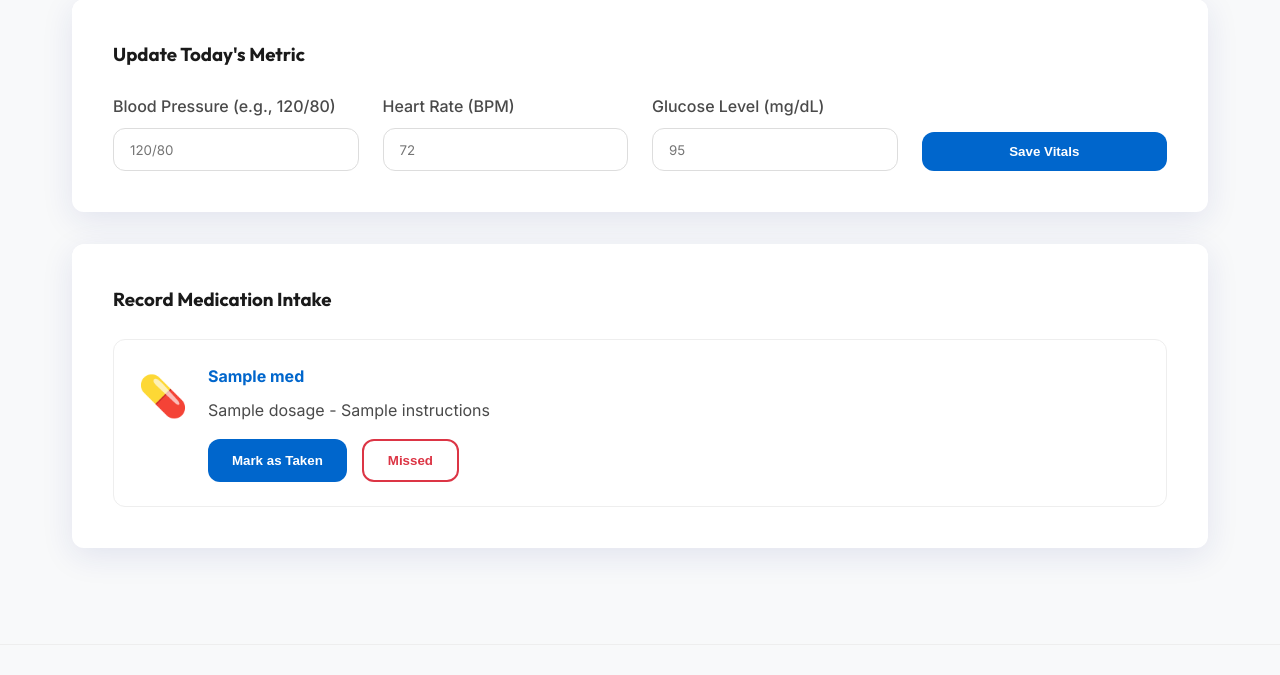
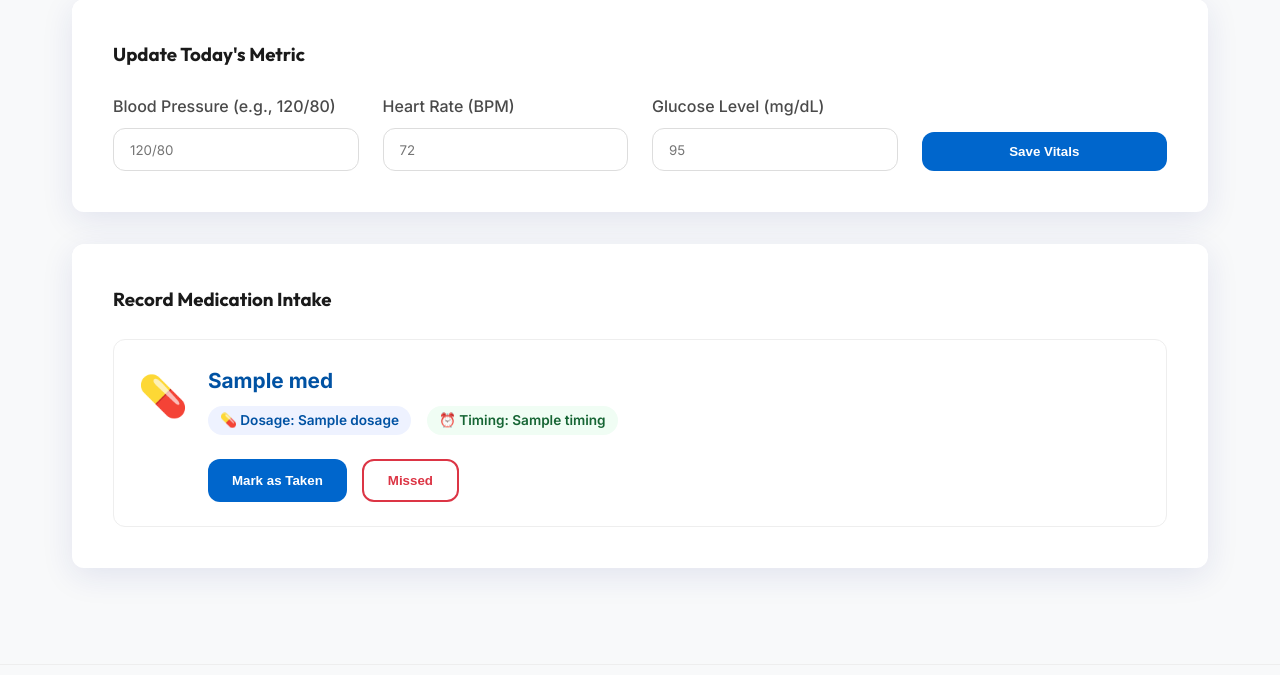
Before and after one commit to sunithagithub20/healthcare-aws, a Flask app: template templates/patient_vitals.html in a window 1280 px wide. Shown: the part 406-1081 px from the top of the page. Run offline with Flask 2, Linux system fonts and the light colour scheme; the template is opened without the code that fills it: most values are stand-ins (such as "Sample title", 1, 10 or a date in 2020).

Commit message:
initial commit

```diff
--- a/templates/index.html
+++ b/templates/index.html
@@ -47,8 +47,8 @@
             </div>
             <div class="feature-card glass-card">
                 <div class="feature-icon">👨‍⚕️</div>
-                <h3>Caregiver Support</h3>
-                <p>Empowering caregivers with the tools they need to manage complex medication schedules.</p>
+                <h3>One-Click Support</h3>
+                <p>Directly contact caregivers via email or phone with a single click from your patient dashboard.</p>
             </div>
         </div>
     </div>
--- a/templates/patient_vitals.html
+++ b/templates/patient_vitals.html
@@ -50,8 +50,15 @@
                 <div style="border: 1px solid #eee; padding: 1.5rem; border-radius: 12px; display:flex; gap: 20px; transition: 0.3s; background: white;">
                     <div class="pills-icon" style="font-size: 2.5rem;">💊</div>
                     <div style="flex:1;">
-                        <h4 style="color: var(--primary); margin-bottom: 0.5rem;">{{ med.drug_name }}</h4>
-                        <p style="margin-bottom: 1rem; color: var(--text-secondary);">{{ med.dosage }} - {{ med.instructions }}</p>
+                        <h4 style="color: var(--primary-dark); margin-bottom: 0.5rem; font-size: 1.3rem;">{{ med.drug_name }}</h4>
+                        <div style="display: flex; gap: 1rem; margin-bottom: 1.5rem;">
+                            <div style="background: #eef2ff; color: var(--primary-dark); padding: 4px 12px; border-radius: 20px; font-size: 0.85rem; font-weight: 600;">
+                                💊 Dosage: {{ med.dosage }}
+                            </div>
+                            <div style="background: #f0fdf4; color: #166534; padding: 4px 12px; border-radius: 20px; font-size: 0.85rem; font-weight: 600;">
+                                ⏰ Timing: {{ med.timing }}
+                            </div>
+                        </div>
 
                         <div style="display: flex; gap: 15px;">
                             <button class="btn btn-primary" onclick="logSpecificDose('{{ med.drug_name }}', 'Taken')">Mark as Taken</button>
```
